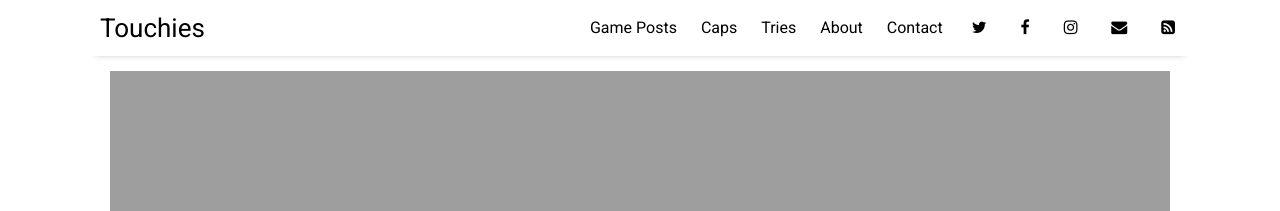
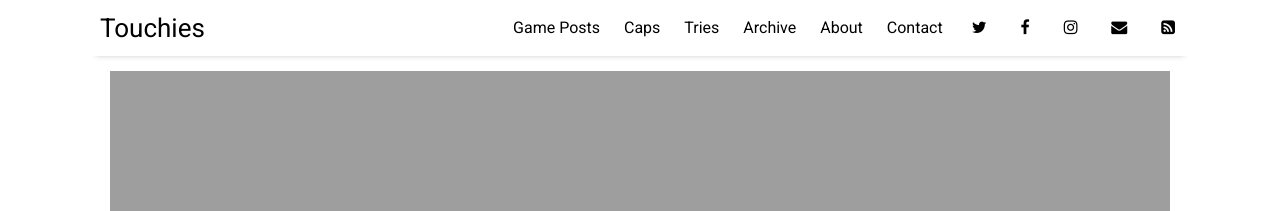
Before and after one commit to sundayrugby/sundayrugby.github.io, a Jekyll site: the page built from index.html, in a window 1280 px wide. Shown: the top 211 px of the page. Built offline with Jekyll 4.4.1, drawn with Linux system fonts in a browser that asks for light colours; nearby versions of some CDN libraries; the list of posts is cut into pages by our own code.

Commit message:
Update settings.yml

```diff
--- a/_data/settings.yml
+++ b/_data/settings.yml
@@ -11,6 +11,7 @@ menu:
 - {name: 'Game Posts',       url: 'game-posts'}
 - {name: 'Caps',              url: 'caps'}
 - {name: 'Tries',              url: 'tries'}
+- {name: 'Archive',              url: 'archive'}
 - {name: 'About',              url: 'about'}
 - {name: 'Contact',            url: 'contact'}
 
```
